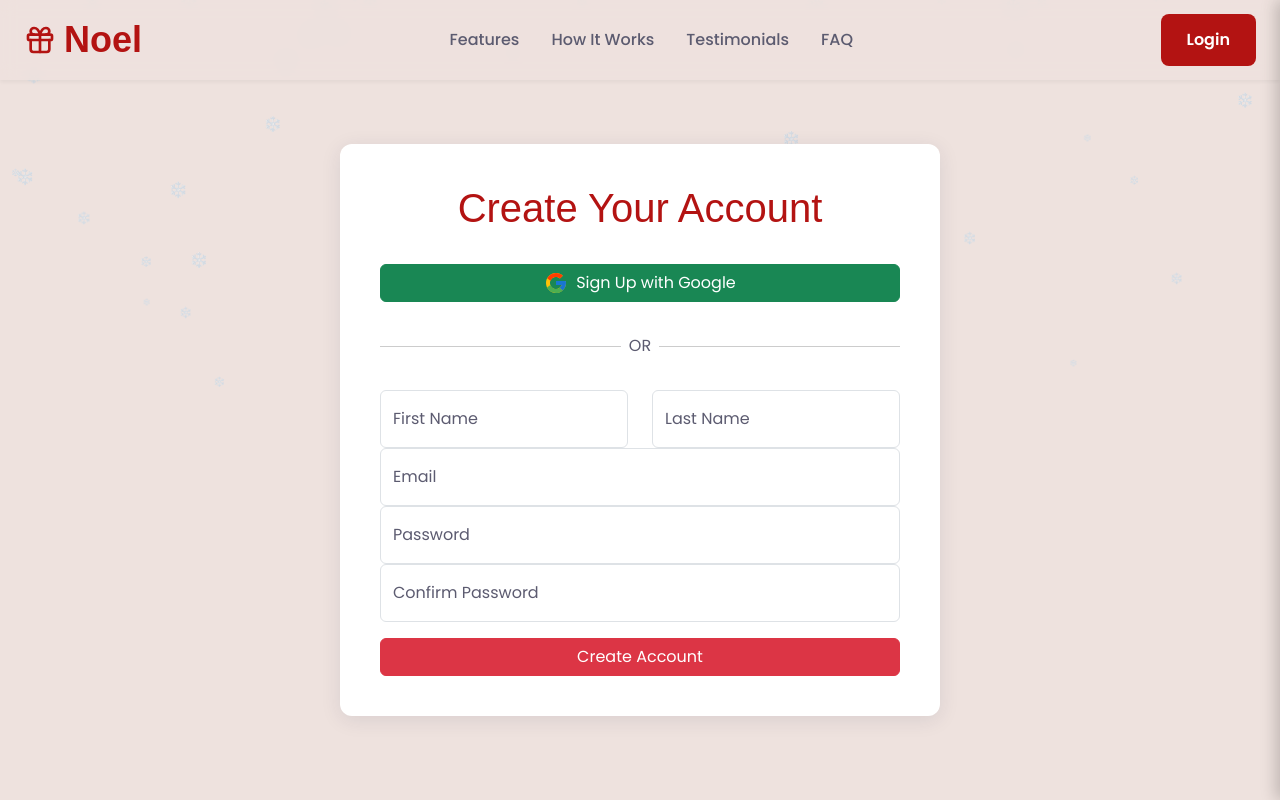
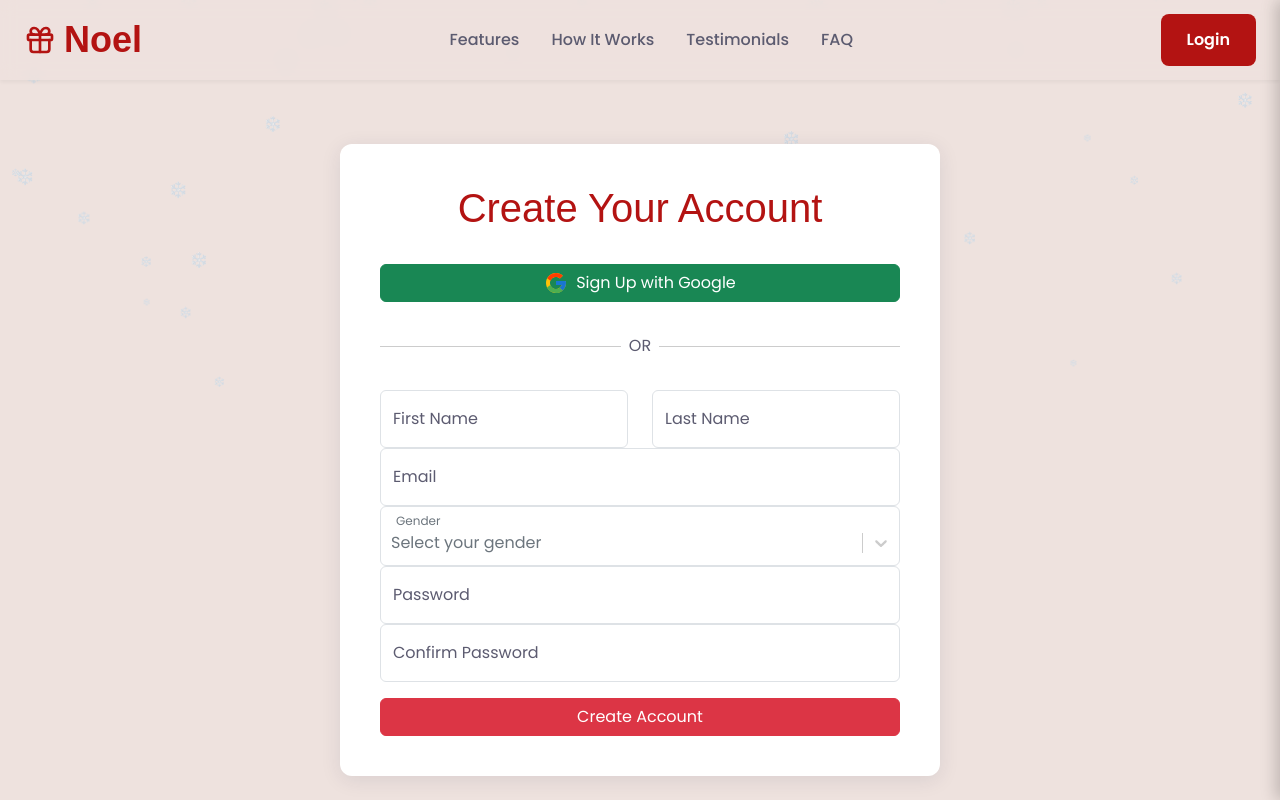
Before and after one commit to dhee-tree/noel-frontend, a Next.js app: page /register in a window 1280 px wide. Shown: the top 800 px of the page. Built offline with nearby package versions, Linux system fonts and the light colour scheme; no server answers; a web font is replaced by a local one.

Commit message:
Improve layout, add select field component

```diff
--- a/package.json
+++ b/package.json
@@ -17,13 +17,14 @@
     "class-variance-authority": "^0.7.1",
     "clsx": "^2.1.1",
     "lucide-react": "^0.515.0",
-    "next": "15.3.3",
+    "next": "^15.5.6",
     "next-auth": "^5.0.0-beta.29",
     "react": "^19.0.0",
     "react-bootstrap": "^2.10.10",
     "react-dom": "^19.0.0",
     "react-hook-form": "^7.60.0",
     "react-icons": "^5.5.0",
+    "react-select": "^5.10.2",
     "swr": "^2.3.6",
     "tailwind-merge": "^3.3.1",
     "zod": "^4.0.5"
--- a/src/app/(auth)/layout.tsx
+++ /dev/null
@@ -1,19 +0,0 @@
-import React from 'react';
-import { SiteHeader } from "@/components/landing/SiteHeader/SiteHeader";
-import { Snowfall } from "@/components/landing/Snowfall/Snowfall";
-import { SiteFooter } from "@/components/landing/Footer/Footer";
-
-export default function MainLayout({
-  children,
-}: {
-  children: React.ReactNode;
-}) {
-  return (
-    <div style={{ position: "relative", width: "100%", overflow: "hidden" }}>
-      <Snowfall />
-      <SiteHeader />
-      <main style={{ width: "100%", overflow: "hidden" }}>{children}</main>
-      <SiteFooter />
-    </div>
-  );
-}
--- a/src/app/(main)/layout.tsx
+++ b/src/app/(public)/layout.tsx
@@ -3,7 +3,7 @@ import { SiteHeader } from "@/components/landing/SiteHeader/SiteHeader";
 import { Snowfall } from "@/components/landing/Snowfall/Snowfall";
 import { SiteFooter } from "@/components/landing/Footer/Footer";
 
-export default function MainLayout({
+export default function PublicLayout({
   children,
 }: {
   children: React.ReactNode;
--- a/src/app/(auth)/login/page.tsx
+++ b/src/app/(public)/login/page.tsx
@@ -1,5 +1,5 @@
 import type { Metadata } from "next";
-import LoginClientPage from "@/app/(auth)/login/LoginClientPage";
+import LoginClientPage from "@/app/(public)/login/LoginClientPage";
 
 export const metadata: Metadata = {
   title: "Login",
--- a/src/app/(auth)/register/RegisterClientPage.tsx
+++ b/src/app/(public)/register/RegisterClientPage.tsx
@@ -6,9 +6,17 @@ import { RegisterSchema, RegisterUserForm } from "@/lib/validators/auth";
 import { signIn } from "next-auth/react";
 import { useRouter } from "next/navigation";
 import { InputField } from "@/components/forms/InputField";
+import { SelectField } from "@/components/forms/SelectField";
 import { Form, Button, Container, Row, Col, Alert } from "react-bootstrap";
 import { FcGoogle } from "react-icons/fc";
 import styles from "./Register.module.css";
+
+const genderOptions = [
+  { value: "male", label: "Male" },
+  { value: "female", label: "Female" },
+  { value: "other", label: "Other" },
+  { value: "prefer-not-to-say", label: "Prefer not to say" },
+];
 
 export default function RegisterClientPage() {
   const [apiError, setApiError] = useState("");
@@ -16,6 +24,7 @@ export default function RegisterClientPage() {
 
   const {
     register,
+    control,
     handleSubmit,
     formState: { errors, isSubmitting },
   } = useForm<RegisterUserForm>({
@@ -36,6 +45,7 @@ export default function RegisterClientPage() {
             password2: data.confirmPassword,
             first_name: data.firstName,
             last_name: data.lastName,
+            gender: data.gender,
           }),
         }
       );
@@ -110,6 +120,16 @@ export default function RegisterClientPage() {
             register={register}
             error={errors.email}
           />
+
+          <SelectField
+            name="gender"
+            label="Gender"
+            control={control}
+            options={genderOptions}
+            error={errors.gender}
+            placeholder="Select your gender"
+          />
+
           <InputField
             name="password"
             label="Password"
--- a/src/app/(auth)/register/page.tsx
+++ b/src/app/(public)/register/page.tsx
@@ -1,5 +1,5 @@
 import type { Metadata } from "next";
-import RegisterClientPage from "@/app/(auth)/register/RegisterClientPage";
+import RegisterClientPage from "@/app/(public)/register/RegisterClientPage";
 
 export const metadata: Metadata = {
   title: "Register",
--- /dev/null
+++ b/src/components/forms/SelectField.tsx
@@ -0,0 +1,126 @@
+"use client";
+import React from "react";
+import { Form } from "react-bootstrap";
+import Select, { StylesConfig, SingleValue } from "react-select";
+import { Controller, Control, FieldError } from "react-hook-form";
+
+export type SelectOption = {
+  value: string;
+  label: string;
+};
+
+type SelectFieldProps = {
+  name: string;
+  label: string;
+  // eslint-disable-next-line @typescript-eslint/no-explicit-any
+  control: Control<any>;
+  error?: FieldError;
+  options: SelectOption[];
+  placeholder?: string;
+  isSearchable?: boolean;
+  isClearable?: boolean;
+};
+
+export const SelectField = ({
+  name,
+  label,
+  control,
+  error,
+  options,
+  placeholder = "Select...",
+  isSearchable = false,
+  isClearable = false,
+}: SelectFieldProps) => {
+  // Custom styles to match Bootstrap's FloatingLabel and Form.Control
+  const customStyles: StylesConfig<SelectOption, false> = {
+    control: (base, state) => ({
+      ...base,
+      minHeight: "58px",
+      borderColor: error ? "#dc3545" : state.isFocused ? "#86b7fe" : "#dee2e6",
+      borderRadius: "0.375rem",
+      boxShadow: state.isFocused
+        ? error
+          ? "0 0 0 0.25rem rgba(220, 53, 69, 0.25)"
+          : "0 0 0 0.25rem rgba(13, 110, 253, 0.25)"
+        : "none",
+      "&:hover": {
+        borderColor: error ? "#dc3545" : "#86b7fe",
+      },
+      backgroundColor: "#fff",
+      paddingTop: "1.125rem",
+      paddingBottom: "0.25rem",
+    }),
+    placeholder: (base) => ({
+      ...base,
+      color: "#6c757d",
+      fontSize: "1rem",
+    }),
+    singleValue: (base) => ({
+      ...base,
+      color: "#212529",
+      fontSize: "1rem",
+    }),
+    menu: (base) => ({
+      ...base,
+      zIndex: 9999,
+      borderRadius: "0.375rem",
+      boxShadow: "0 0.5rem 1rem rgba(0, 0, 0, 0.175)",
+    }),
+    option: (base, state) => ({
+      ...base,
+      backgroundColor: state.isSelected
+        ? "#0d6efd"
+        : state.isFocused
+        ? "#e7f1ff"
+        : "#fff",
+      color: state.isSelected ? "#fff" : "#212529",
+      "&:active": {
+        backgroundColor: "#0d6efd",
+      },
+    }),
+  };
+
+  return (
+    <Form.Group controlId={name} className="position-relative">
+      <Controller
+        name={name}
+        control={control}
+        render={({ field }) => (
+          <>
+            <Select
+              {...field}
+              options={options}
+              value={options.find((option) => option.value === field.value)}
+              onChange={(selectedOption: SingleValue<SelectOption>) => {
+                field.onChange(selectedOption ? selectedOption.value : "");
+              }}
+              styles={customStyles}
+              placeholder={placeholder}
+              isSearchable={isSearchable}
+              isClearable={isClearable}
+              className={error ? "is-invalid" : ""}
+            />
+            <Form.Label
+              className="position-absolute"
+              style={{
+                top: "0.375rem",
+                left: "0.75rem",
+                fontSize: "0.75rem",
+                color: error ? "#dc3545" : "#6c757d",
+                pointerEvents: "none",
+                transition: "all 0.1s ease-in-out",
+                backgroundColor: "#fff",
+                padding: "0 0.25rem",
+              }}
+            >
+              {label}
+            </Form.Label>
+            {error && (
+              <div className="invalid-feedback d-block">{error.message}</div>
+            )}
+          </>
+        )}
+      />
+    </Form.Group>
+  );
+};
--- a/src/lib/validators/auth.ts
+++ b/src/lib/validators/auth.ts
@@ -5,6 +5,7 @@ export const RegisterSchema = z
     firstName: z.string().min(1, { message: "First name is required." }),
     lastName: z.string().min(1, { message: "Last name is required." }),
     email: z.email({ message: "Please enter a valid email." }),
+    gender: z.string().min(1, { message: "Gender is required." }),
     password: z
       .string()
       .min(8, { message: "Password must be at least 8 characters long." }),
```
Also changed, not shown: src/app/(public)/login/LoginClientPage.tsx (renamed from src/app/(auth)/login/LoginClientPage.tsx), src/app/(public)/page.tsx (renamed from src/app/(main)/page.tsx), src/app/(public)/register/Register.module.css (renamed from src/app/(auth)/register/Register.module.css), 2 other files (tests, documents, lock files or other folders).
